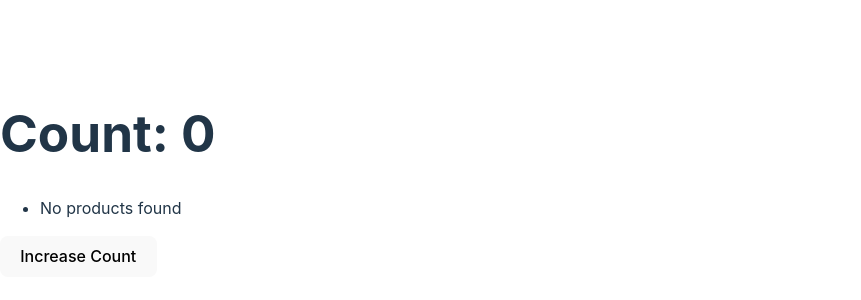
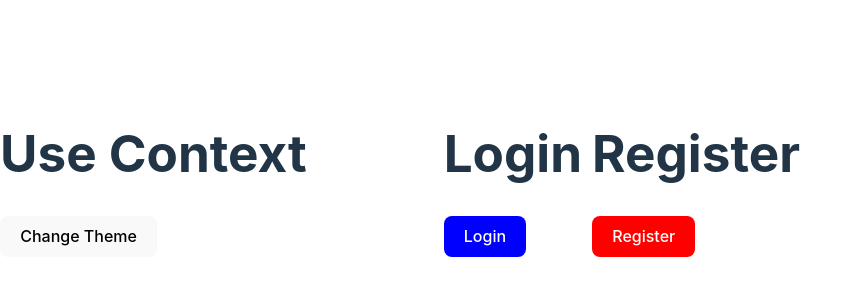
Before and after one commit to developer-mohitsoni/React-All-Hooks-Practice, a React (Vite) app: page / in a window 1280 px wide. Shown: the part 226-526 px from the top of the page, without its empty margins (0-861 px from the left). Built offline with nearby package versions, Linux system fonts and the light colour scheme.

Commit message:
useContextHook - Example-1

```diff
--- a/src/App.jsx
+++ b/src/App.jsx
@@ -1,11 +1,36 @@
 // import UseStateHook from "./components/useStateHook";
-import UseEffectHook from "./components/useEffectHook";
+// import UseEffectHook from "./components/useEffectHook";
+import UseContextHook from "./components/UseContextHook";
+import ComponentOne from "./components/ComponentOne";
+import ComponentTwo from "./components/ComponentTwo";
 
 const App = () => {
   return (
     <>
-      {/* <UseStateHook /> */}
-      <UseEffectHook />
+      {/* <UseStateHook/> */}
+      {/* <UseEffectHook/> */}
+      <div
+        className="App"
+        style={{
+          display: "flex",
+          height: "100vh",
+          width: "100vh",
+          justifyContent: "space-between",
+          alignItems: "center",
+        }}
+      >
+        <UseContextHook />
+        <div
+          style={{
+            display: "flex",
+            gap: "10px",
+            justifyContent: "center",
+          }}
+        >
+          <ComponentOne />
+          <ComponentTwo />
+        </div>
+      </div>
     </>
   );
 };
--- /dev/null
+++ b/src/components/ComponentOne.jsx
@@ -0,0 +1,22 @@
+import { useContext } from "react";
+import { GlobalContext } from "./context";
+
+const ComponentOne = () => {
+  const { theme } = useContext(GlobalContext);
+  return (
+    <div>
+      <h1>Login</h1>
+      <button
+        style={
+          theme === "dark"
+            ? { backgroundColor: "black", color: "white" }
+            : { backgroundColor: "blue", color: "white" }
+        }
+      >
+        Login
+      </button>
+    </div>
+  );
+};
+
+export default ComponentOne;
--- /dev/null
+++ b/src/components/ComponentTwo.jsx
@@ -0,0 +1,22 @@
+import { useContext } from "react";
+import { GlobalContext } from "./context";
+
+const ComponentTwo = () => {
+  const { theme } = useContext(GlobalContext);
+  return (
+    <div>
+      <h1>Register</h1>
+      <button
+        style={
+          theme === "dark"
+            ? { backgroundColor: "black", color: "white" }
+            : { backgroundColor: "red", color: "white" }
+        }
+      >
+        Register
+      </button>
+    </div>
+  );
+};
+
+export default ComponentTwo;
--- /dev/null
+++ b/src/components/UseContextHook.jsx
@@ -0,0 +1,19 @@
+import { useContext } from "react";
+import { GlobalContext } from "./context";
+
+const UseContextHook = () => {
+  const { setTheme, theme } = useContext(GlobalContext);
+
+  console.log(theme);
+
+  return (
+    <div>
+      <h1>Use Context</h1>
+      <button onClick={() => setTheme(theme === "light" ? "dark" : "light")}>
+        Change Theme
+      </button>
+    </div>
+  );
+};
+
+export default UseContextHook;
--- /dev/null
+++ b/src/components/context/index.jsx
@@ -0,0 +1,14 @@
+import { createContext, useState } from "react";
+
+export const GlobalContext = createContext(null);
+
+const GlobalState = ({ children }) => {
+  const [theme, setTheme] = useState("light");
+  return (
+    <GlobalContext.Provider value={{ theme, setTheme }}>
+      {children}
+    </GlobalContext.Provider>
+  );
+};
+
+export default GlobalState;
--- a/src/main.jsx
+++ b/src/main.jsx
@@ -1,5 +1,10 @@
 import { createRoot } from "react-dom/client";
 import App from "./App.jsx";
 import "./index.css";
+import GlobalState from "./components/context/index.jsx";
 
-createRoot(document.getElementById("root")).render(<App />);
+createRoot(document.getElementById("root")).render(
+  <GlobalState>
+    <App />
+  </GlobalState>
+);
```
